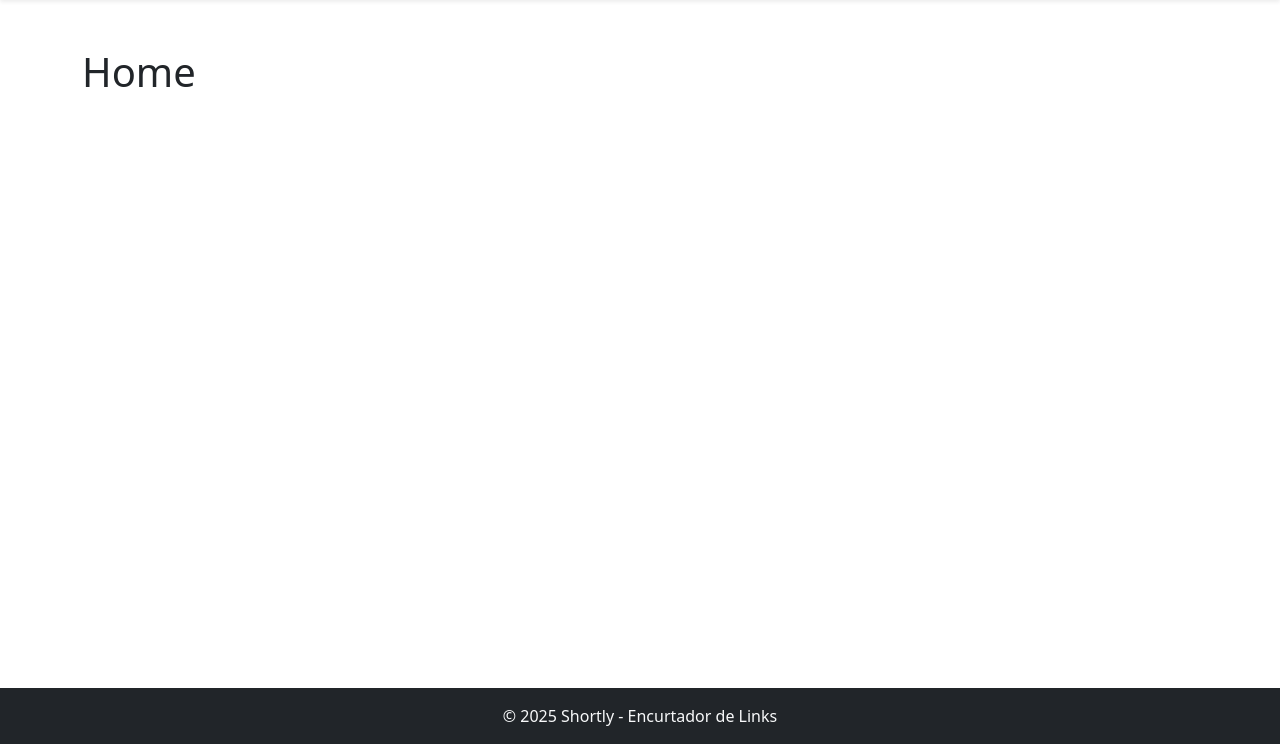
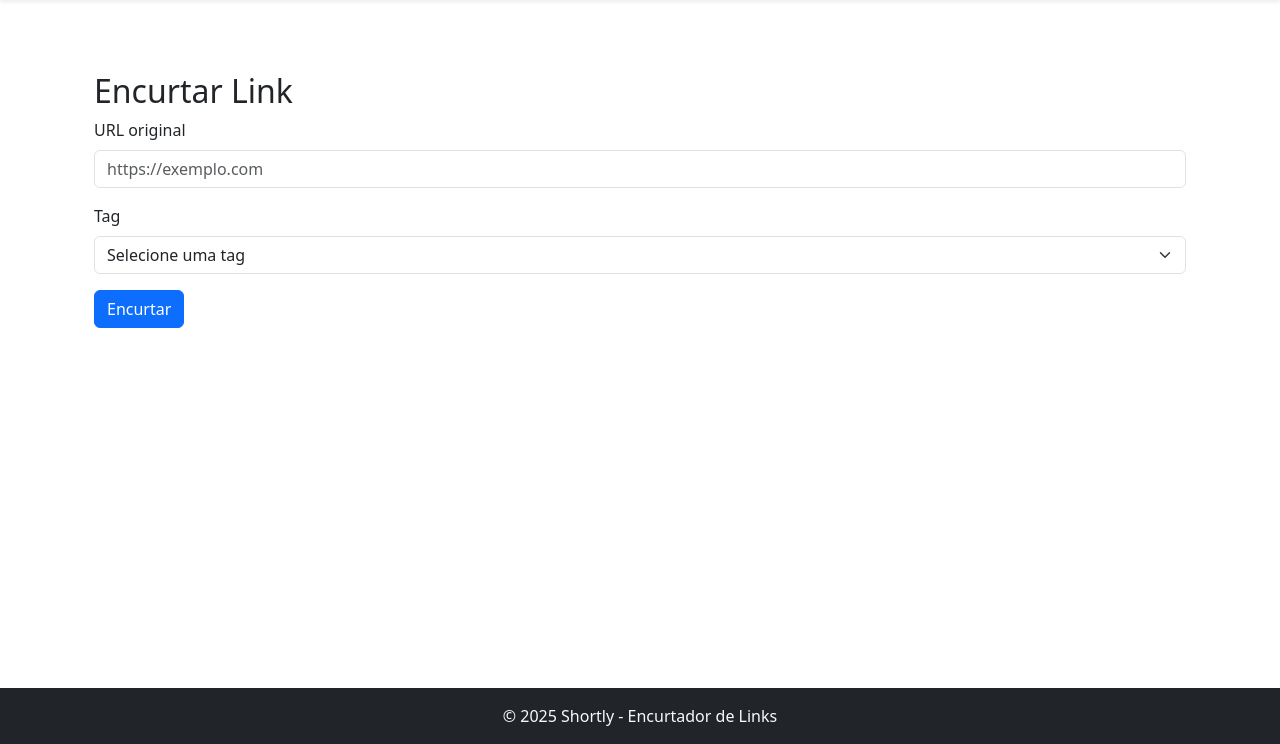
Before and after one commit to rafaelrsz/shortly, a Django app: page / in a window 1280 px wide. Shown: the part 56-800 px from the top of the page. Run offline with Django 5.2, Linux system fonts and the light colour scheme; the visitor is signed in with stand-in values (Sample User, id 1); data that the repository does not hold is empty; parts of the project's set-up code (start-up, migrations or seed data) failed here and were passed over.

Commit message:
feat: criar encurtador, e Readme com instruções de uso do sistema

```diff
--- /dev/null
+++ b/core/utils.py
@@ -0,0 +1,6 @@
+import random
+import string
+
+def generate_short_code(length=6):
+    chars = string.ascii_letters + string.digits
+    return ''.join(random.choices(chars, k=length))
--- a/shortly/templates/home.html
+++ b/shortly/templates/home.html
@@ -1,5 +1,30 @@
 {% extends "base.html" %}
 
 {% block conteudo %}
-<h1>Home</h1>
+<div class="container mt-4">
+    <h2>Encurtar Link</h2>
+    <form method="POST">
+        {% csrf_token %}
+        <div class="mb-3">
+            <label class="form-label">URL original</label>
+            <input type="url" name="original_url" class="form-control" placeholder="https://exemplo.com" required>
+        </div>
+        <div class="mb-3">
+            <label class="form-label">Tag</label>
+            <select name="tag_id" class="form-select" required>
+                <option value="">Selecione uma tag</option>
+                {% for tag in tags %}
+                    <option value="{{ tag.id }}">{{ tag.name }}</option>
+                {% endfor %}
+            </select>
+        </div>
+        <button type="submit" class="btn btn-primary">Encurtar</button>
+    </form>
+
+    {% if short_code %}
+        <div class="alert alert-success mt-4">
+            Link encurtado com sucesso: <a href="{% url 'redirect_short_url' short_code %}" target="_blank">{{ request.build_absolute_uri|cut:request.get_full_path }}r/{{ short_code }}</a>
+        </div>
+    {% endif %}
+</div>
 {% endblock %}
--- a/shortly/urls.py
+++ b/shortly/urls.py
@@ -25,4 +25,5 @@ urlpatterns = [
     path("", shortly_views.home, name="home"),
     path("tags", shortly_views.tags, name="tags"),
     path("links", shortly_views.links, name="links"),
+    path('r/<str:short_code>/', shortly_views.redirect_short_url, name='redirect_short_url'),
 ]
--- a/shortly/views.py
+++ b/shortly/views.py
@@ -1,11 +1,55 @@
 from django.shortcuts import render, redirect
 from django.contrib.auth.decorators import login_required
 from core.entities.urltag import URLTag
+from core.utils import generate_short_code
+from core.entities.shorturl import ShortURL
+from django.http import HttpResponseRedirect
+from django.shortcuts import get_object_or_404
+from core.entities.click import Click
 
 @login_required(login_url='login')
 def home(request):
-    if request.method == "GET":
-        return render(request, 'home.html')
+    tags = URLTag.objects.filter(user=request.user)
+
+    if request.method == "POST":
+        original_url = request.POST.get("original_url")
+        tag_id = request.POST.get("tag_id")
+
+        if original_url and tag_id:
+            short_code = generate_short_code()
+            while ShortURL.objects.filter(short_code=short_code).exists():
+                short_code = generate_short_code()
+
+            short_url = ShortURL.objects.create(
+                original_url=original_url,
+                short_code=short_code,
+                user=request.user
+            )
+            tag = URLTag.objects.filter(id=tag_id, user=request.user).first()
+            if tag:
+                short_url.tags.add(tag)
+
+            return render(request, 'home.html', {
+                'tags': tags,
+                'short_code': short_url.short_code
+            })
+
+    return render(request, 'home.html', {'tags': tags})
+
+
+def redirect_short_url(request, short_code):
+    short_url = get_object_or_404(ShortURL, short_code=short_code, is_active=True)
+
+    # Registrar clique
+    Click.objects.create(
+        short_url=short_url,
+        ip_address=request.META.get('REMOTE_ADDR'),
+        user_agent=request.META.get('HTTP_USER_AGENT', ''),
+        referrer=request.META.get('HTTP_REFERER', '')
+    )
+
+    return HttpResponseRedirect(short_url.original_url)
+
 
 @login_required(login_url='login')
 def tags(request):
```
Also changed, not shown: Readme.md.
